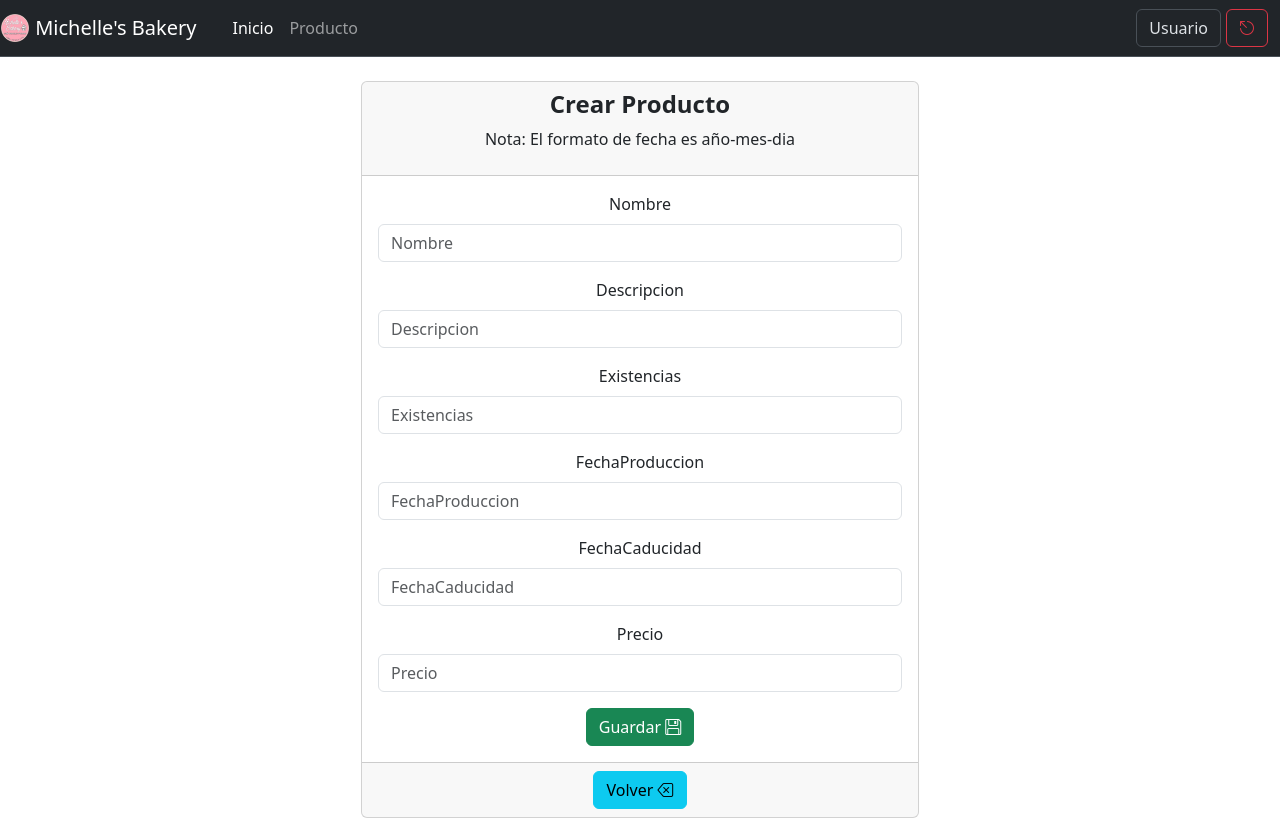
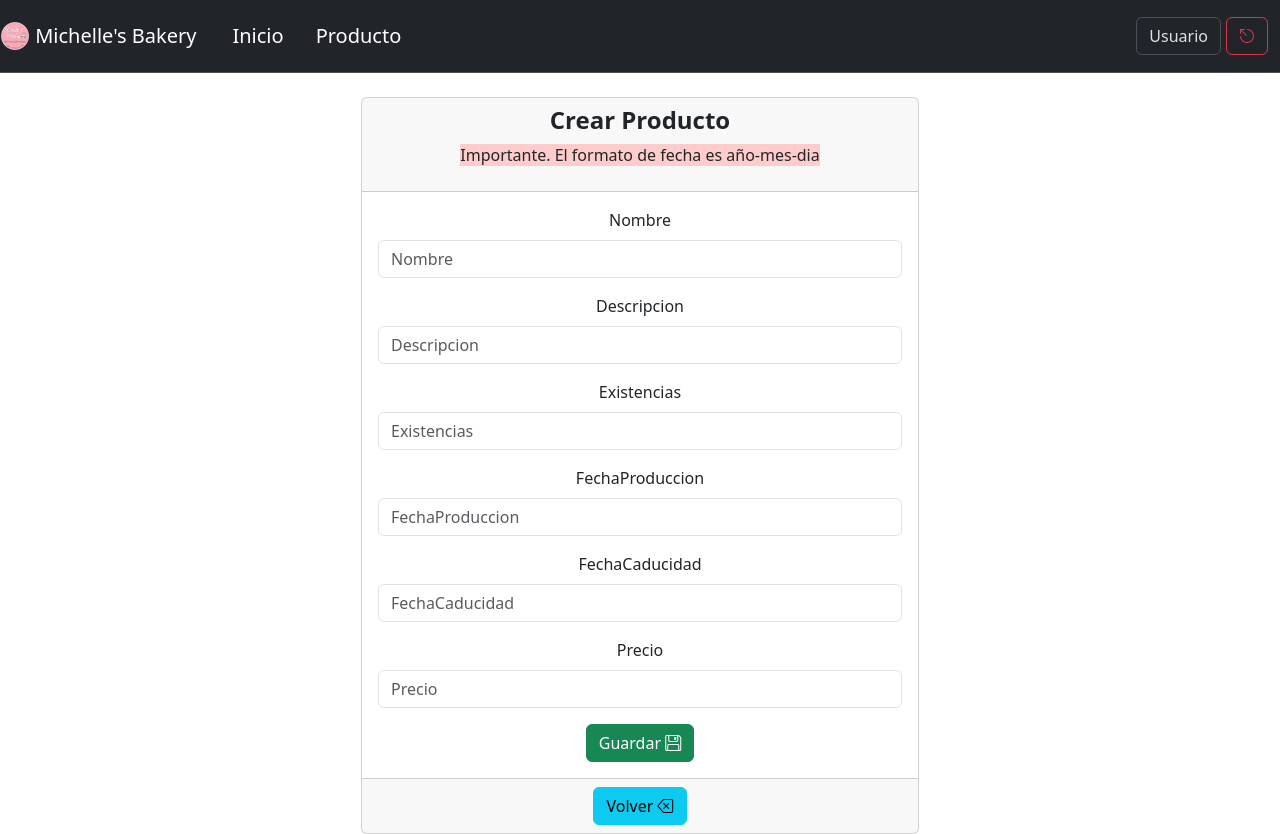
Before and after one commit to marbellymoreno/Tienda_Blue_Team, a Django app: page /productos/crear/ in a window 1280 px wide. Run offline with Django 4.2, Linux system fonts and the light colour scheme; some libraries are stand-ins or nearby versions.

Commit message:
Ultima actualizacion

```diff
--- a/producto/templates/Producto/crear.html
+++ b/producto/templates/Producto/crear.html
@@ -9,7 +9,7 @@
         <div class="card w-50 mt-4">
           <div class="card-header">
             <h4 class="card-title"><b>Crear Producto</b></h4>
-            <p>Nota: El formato de fecha es año-mes-dia</p>
+            <p><span style="background-color: #FFCCCC;">Importante. El formato de fecha es año-mes-dia</span></p>
           </div>
           <div class="card-body">{% include 'producto/form.html' %}</div>
           <div class="card-footer text-muted">
--- a/producto/templates/Producto/editar.html
+++ b/producto/templates/Producto/editar.html
@@ -1,5 +1,5 @@
-{% extends "base.html" %} {% block titulo%} <title>Editar Producto</title> {%
-endblock %} {% block contenido %}
+{% extends "base.html" %} {% block titulo%} <title>Editar Producto</title>
+{%endblock %} {% block contenido %}
 
 <div class="container">
   <div class="row">
@@ -8,7 +8,7 @@ endblock %} {% block contenido %}
         <div class="card w-50 mt-4">
           <div class="card-header">
             <h4 class="card-title"><b>Editar Producto</b></h4>
-            <p>Nota: El formato de fecha es año-mes-dia</p>
+            <p><span style="background-color: #FFCCCC;">Importante. El formato de fecha es año-mes-dia</span></p>
           </div>
           <div class="card-body">{% include 'producto/form.html' %}</div>
           <div class="card-footer text-muted">
--- a/producto/templates/base.html
+++ b/producto/templates/base.html
@@ -26,11 +26,11 @@
                 </button>
                 <div class="collapse navbar-collapse" id="navbarSupportedContent">
                     <ul class="navbar-nav me-auto mb-2 mb-lg-0">
-                        <li class="nav-item">
+                        <li class="navbar-brand active">
                             <a class="nav-link active" aria-current="page" href="{% url 'inicio' %}">Inicio</a>
                         </li>
-                        <li class="nav-item">
-                            <a class="nav-link" href="{% url 'productos' %}">Producto</a>
+                        <li class="navbar-brand active">
+                            <a class="nav-link active" href="{% url 'productos' %}">Producto</a>
                         </li>
                     </ul>
                     <form class="d-flex" role="search">
--- a/producto/templates/pages/inicio.html
+++ b/producto/templates/pages/inicio.html
@@ -13,7 +13,7 @@
         <div class="col-lg-12 text-center">
             <h1><b><i>Bienvenidos a Michelle's Bakery</i></b></h1>
             <hr>
-            <img src="{% static 'img/MB.jpeg' %}" class="img-fluid" alt="Imagen promocional de la pastelería">
+            <img src="{% static 'img/Inicio.jpeg' %}" class="img-fluid" alt="Imagen promocional de la pastelería">
         </div>
     </div>
 </div>
```
Also changed, not shown: producto/static/img/Inicio.jpeg (added), producto/static/img/MB.jpeg (deleted), 1 other file.
